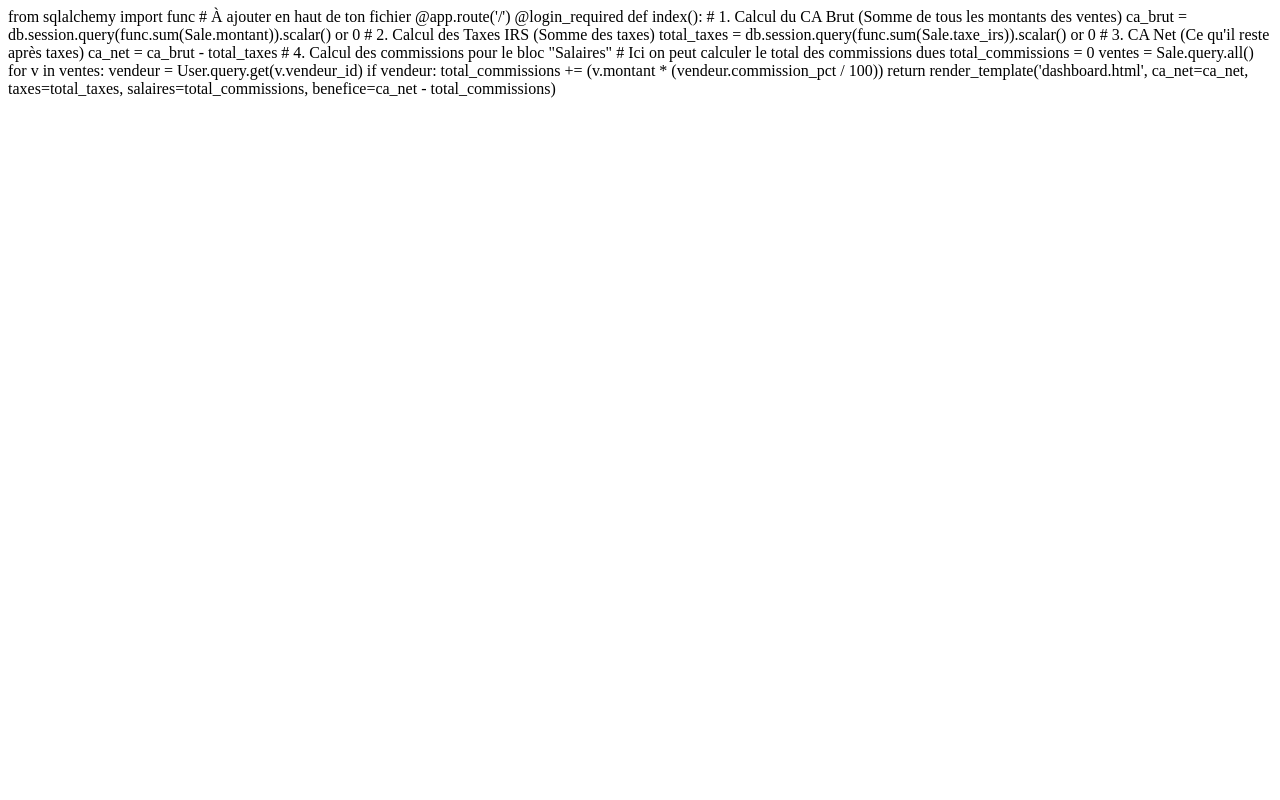
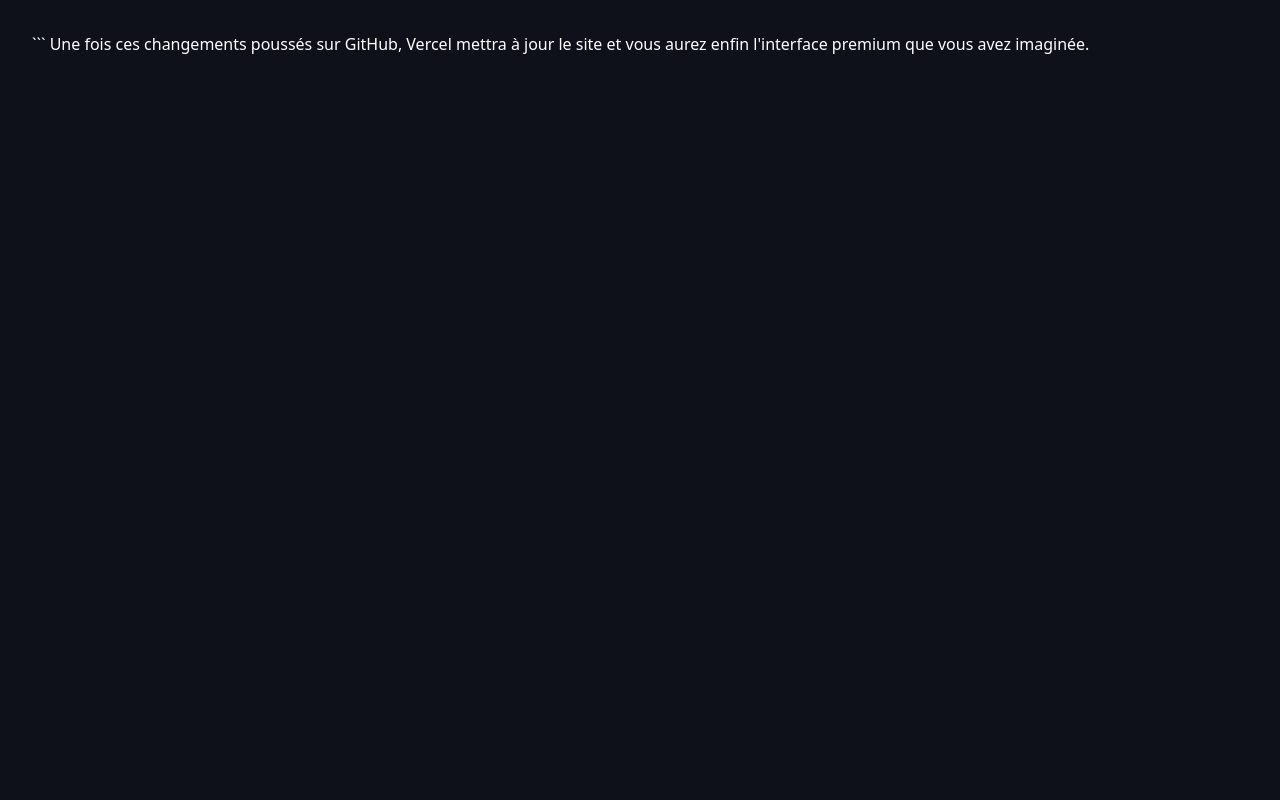
Before and after one commit to Hyuko123/comptabilit-, a Flask app: page / in a window 1280 px wide. Run offline with Flask 3, Linux system fonts and the light colour scheme; a user stored in the database is signed in; data that the repository does not hold is empty; some libraries are stand-ins or nearby versions.

Commit message:
Update dashboard.html

````diff
--- a/templates/dashboard.html
+++ b/templates/dashboard.html
@@ -1,28 +1,5 @@
-from sqlalchemy import func # À ajouter en haut de ton fichier
+<script src="https://cdn.tailwindcss.com"></script>
+<body class="bg-[#0f111a] text-white p-8">
+    ```
 
-@app.route('/')
-@login_required
-def index():
-    # 1. Calcul du CA Brut (Somme de tous les montants des ventes)
-    ca_brut = db.session.query(func.sum(Sale.montant)).scalar() or 0
-
-    # 2. Calcul des Taxes IRS (Somme des taxes)
-    total_taxes = db.session.query(func.sum(Sale.taxe_irs)).scalar() or 0
-
-    # 3. CA Net (Ce qu'il reste après taxes)
-    ca_net = ca_brut - total_taxes
-
-    # 4. Calcul des commissions pour le bloc "Salaires"
-    # Ici on peut calculer le total des commissions dues
-    total_commissions = 0
-    ventes = Sale.query.all()
-    for v in ventes:
-        vendeur = User.query.get(v.vendeur_id)
-        if vendeur:
-            total_commissions += (v.montant * (vendeur.commission_pct / 100))
-
-    return render_template('dashboard.html',
-                           ca_net=ca_net,
-                           taxes=total_taxes,
-                           salaires=total_commissions,
-                           benefice=ca_net - total_commissions)
+Une fois ces changements poussés sur GitHub, Vercel mettra à jour le site et vous aurez enfin l'interface premium que vous avez imaginée.
````
